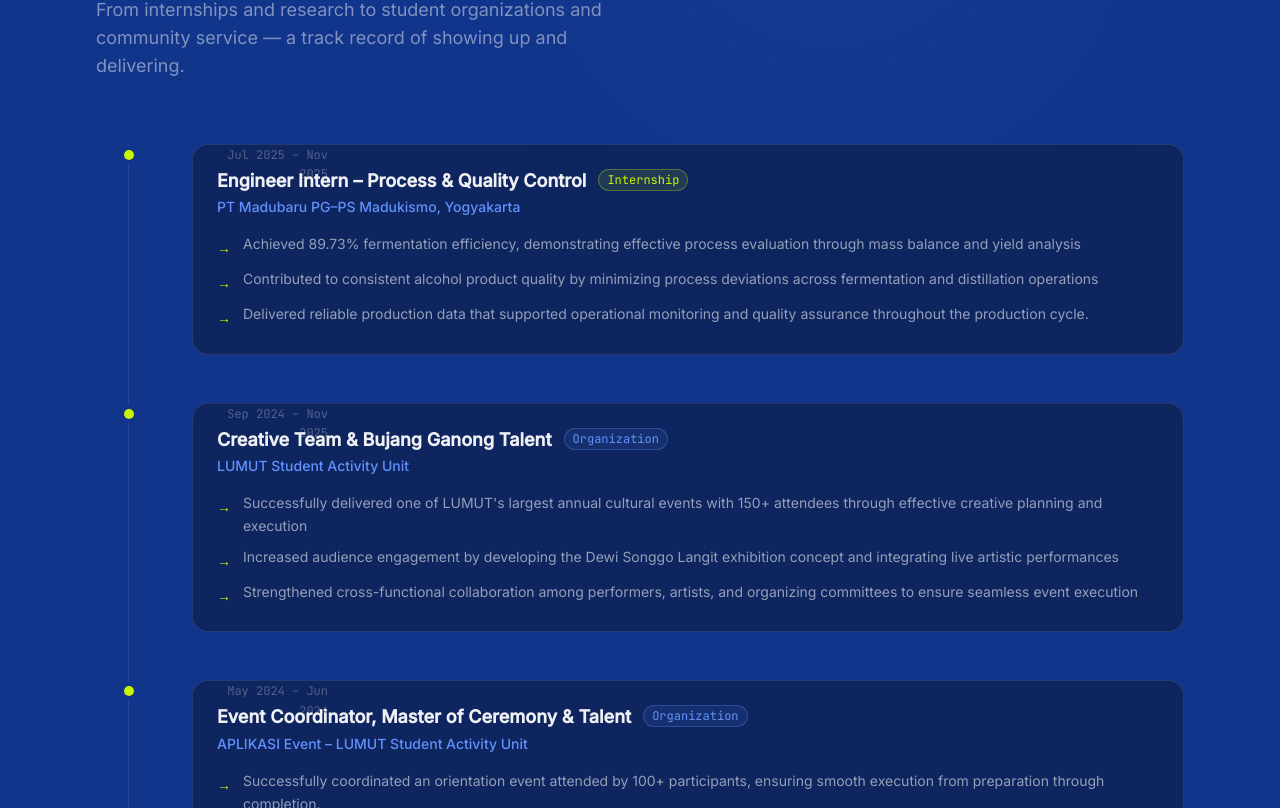
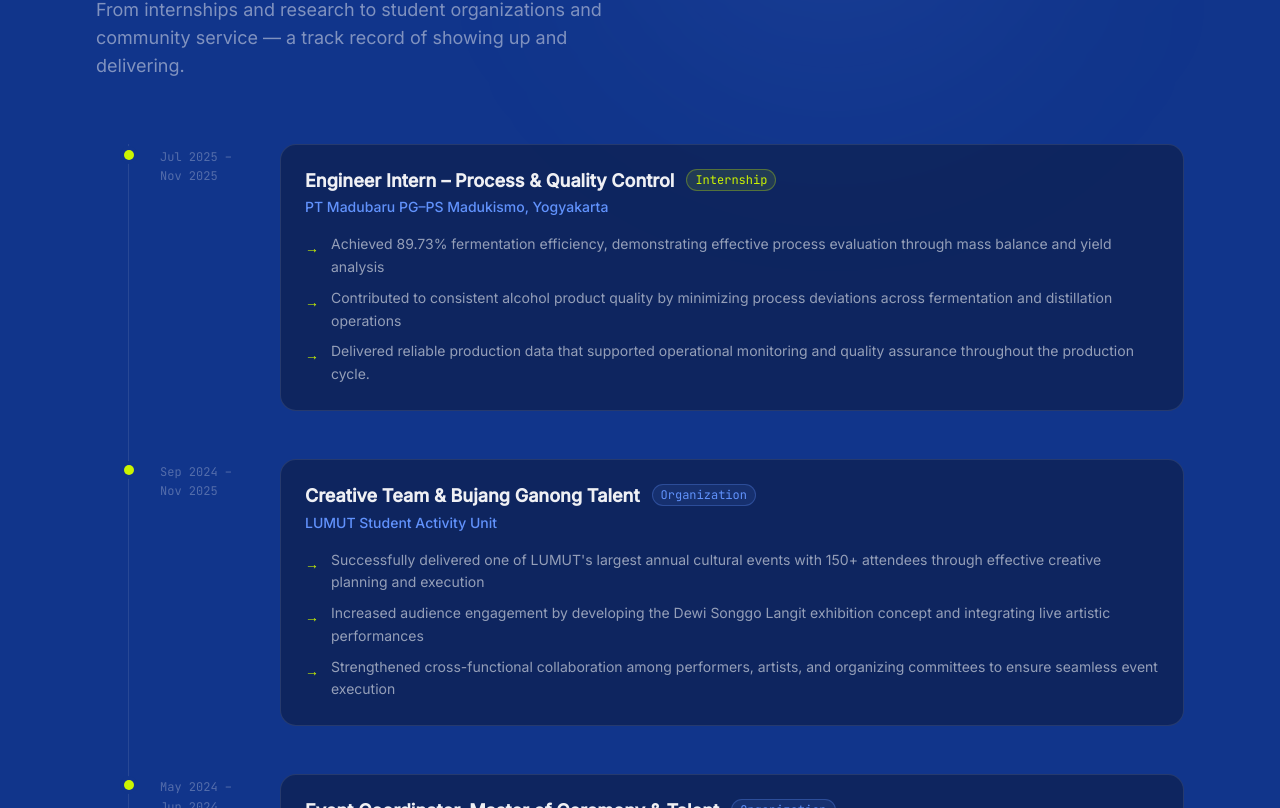
Before and after one commit to rifqiadrianto007/FahrosiNurArif, a Next.js app: page / in a window 1280 px wide. Shown: the part 4472-5280 px from the top of the page. Built offline with nearby package versions, Linux system fonts and the light colour scheme.

Commit message:
bug fix : period layout

```diff
--- a/src/components/sections/Experience.tsx
+++ b/src/components/sections/Experience.tsx
@@ -69,7 +69,6 @@
                 <div className="relative">
                     {/* Vertical line */}
                     <div className="absolute left-0 md:left-8 top-0 bottom-0 w-px bg-[#EFF0F4]/10" />
-
                     <div className="flex flex-col gap-12">
                         {experiences.map((exp, index) => (
                             <motion.div
@@ -79,18 +78,19 @@
                                 whileInView="visible"
                                 viewport={{ once: true }}
                                 variants={fadeUp}
-                                className="relative pl-8 md:pl-24"
+                                className="relative pl-8 md:pl-0"
                             >
                                 {/* Timeline dot */}
                                 <div className="absolute left-1 md:left-7 top-1.5 w-2.5 h-2.5 rounded-full bg-[#CBF400] ring-4 ring-[#11358B]" />
 
-                                {/* Period — desktop: left of line */}
-                                <p className="hidden md:block absolute left-30 top-0.5 text-xs font-mono text-[#EFF0F4]/30 text-right w-28 leading-relaxed">
+                                <div className="md:flex md:items-start md:gap-6 md:pl-16">
+                                    {/* Period — desktop, sekarang bagian dari flex, bukan absolute */}
+                                    <p className="hidden md:block shrink-0 w-24 pt-1 text-xs font-mono text-[#EFF0F4]/30 leading-relaxed">
                                         {exp.period}
                                     </p>
 
                                     {/* Card */}
-                                <div className="rounded-2xl border border-[#EFF0F4]/10 bg-[#0A0F1E]/40 p-6 hover:border-[#6192FC]/30 transition">
+                                    <div className="flex-1 rounded-2xl border border-[#EFF0F4]/10 bg-[#0A0F1E]/40 p-6 hover:border-[#6192FC]/30 transition">
                                         {/* Header */}
                                         <div className="flex flex-wrap items-start gap-3 mb-1">
                                             <h3 className="text-lg font-bold text-[#EFF0F4] leading-snug">
@@ -102,16 +102,13 @@
                                                 {exp.type}
                                             </span>
                                         </div>
-
                                         <p className="text-[#6192FC] text-sm font-medium mb-1">
                                             {exp.organization}
                                         </p>
-
                                         {/* Period — mobile */}
                                         <p className="md:hidden text-xs font-mono text-[#EFF0F4]/30 mb-4">
                                             {exp.period}
                                         </p>
-
                                         {/* Achievements */}
                                         <ul className="mt-4 flex flex-col gap-2">
                                             {exp.achievements.map((item, i) => (
@@ -125,6 +122,7 @@
                                             ))}
                                         </ul>
                                     </div>
+                                </div>
                             </motion.div>
                         ))}
                     </div>
```
Lines whose indentation alone changed are shown as unchanged.
